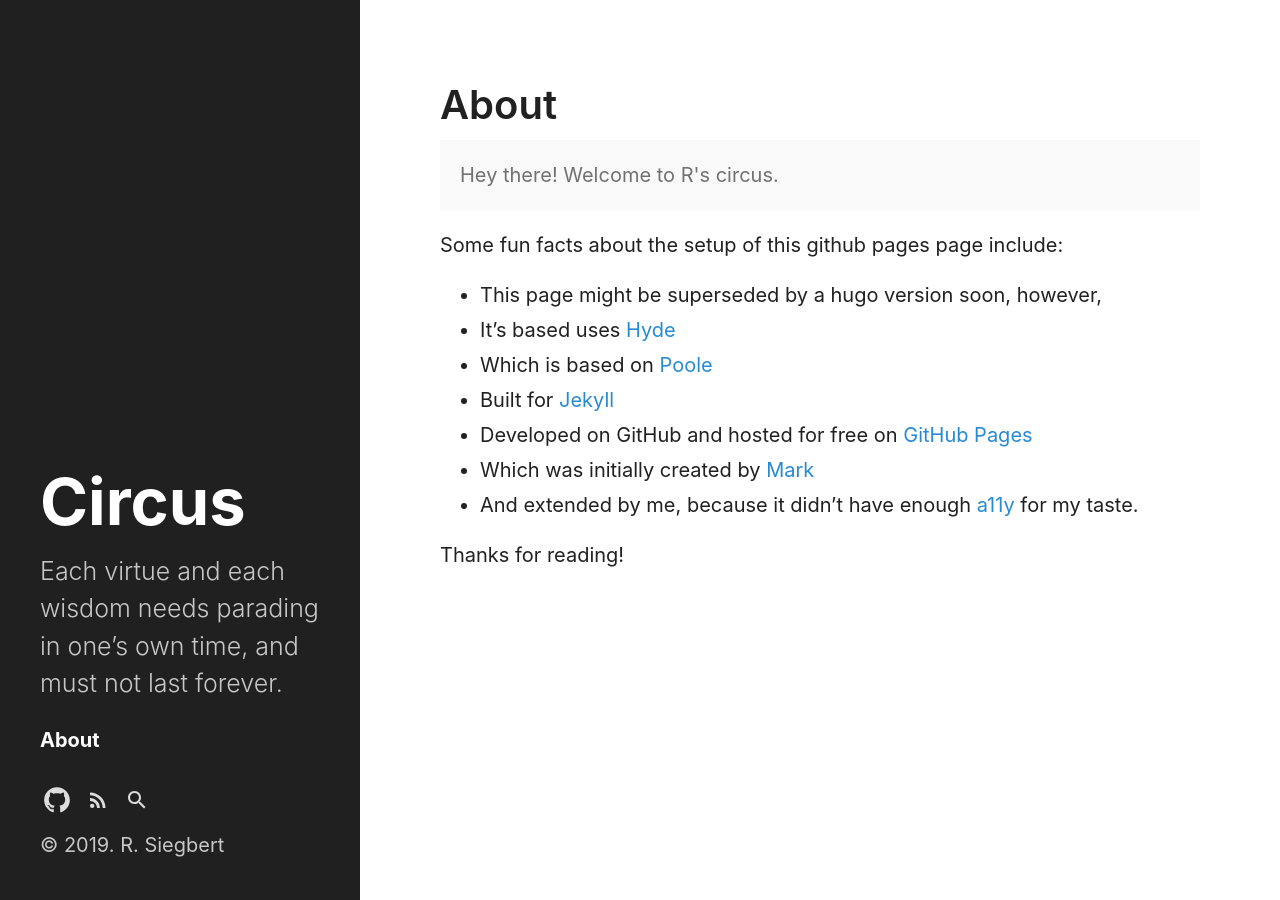
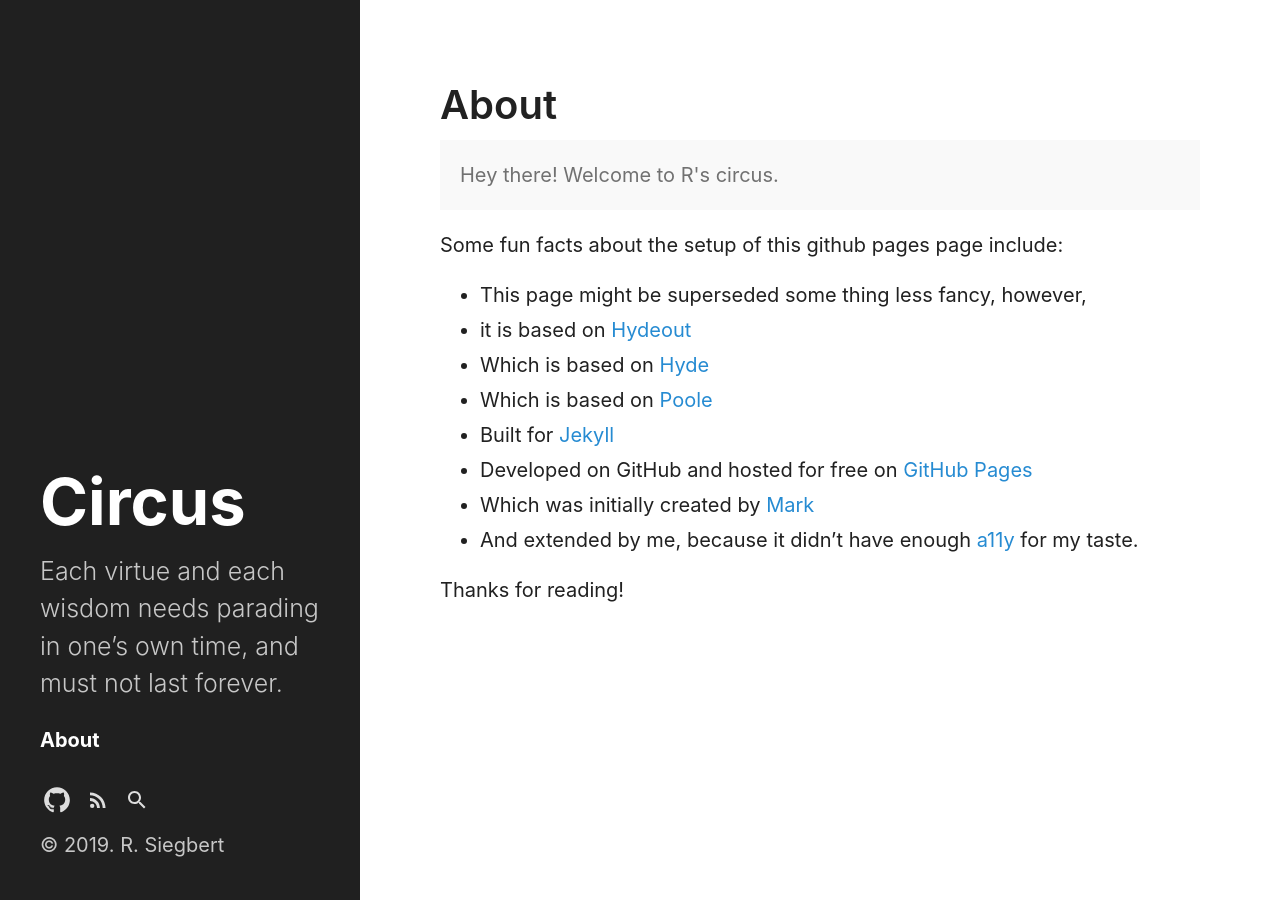
Before and after one commit to rscircus/rscircus.github.io, a Jekyll site: the page built from about.md, in a window 1280 px wide. Built offline with Jekyll 4.4.1, drawn with Linux system fonts in a browser that asks for light colours; our own code applies the rules of GitHub Pages for plain Markdown files.

Commit message:
Clarify about

```diff
--- a/about.md
+++ b/about.md
@@ -9,8 +9,9 @@
 
 Some fun facts about the setup of this github pages page include:
 
--   This page might be superseded by a hugo version soon, however,
--   It's based uses [Hyde](https://github.com/poole/hyde)
+-   This page might be superseded some thing less fancy, however,
+-   it is based on [Hydeout](https://fongandrew.github.io/hydeout/)
+-   Which is based on [Hyde](https://github.com/poole/hyde)
 -   Which is based on [Poole](http://getpoole.com/)
 -   Built for [Jekyll](http://jekyllrb.com)
 -   Developed on GitHub and hosted for free on [GitHub Pages](https://pages.github.com)
```
